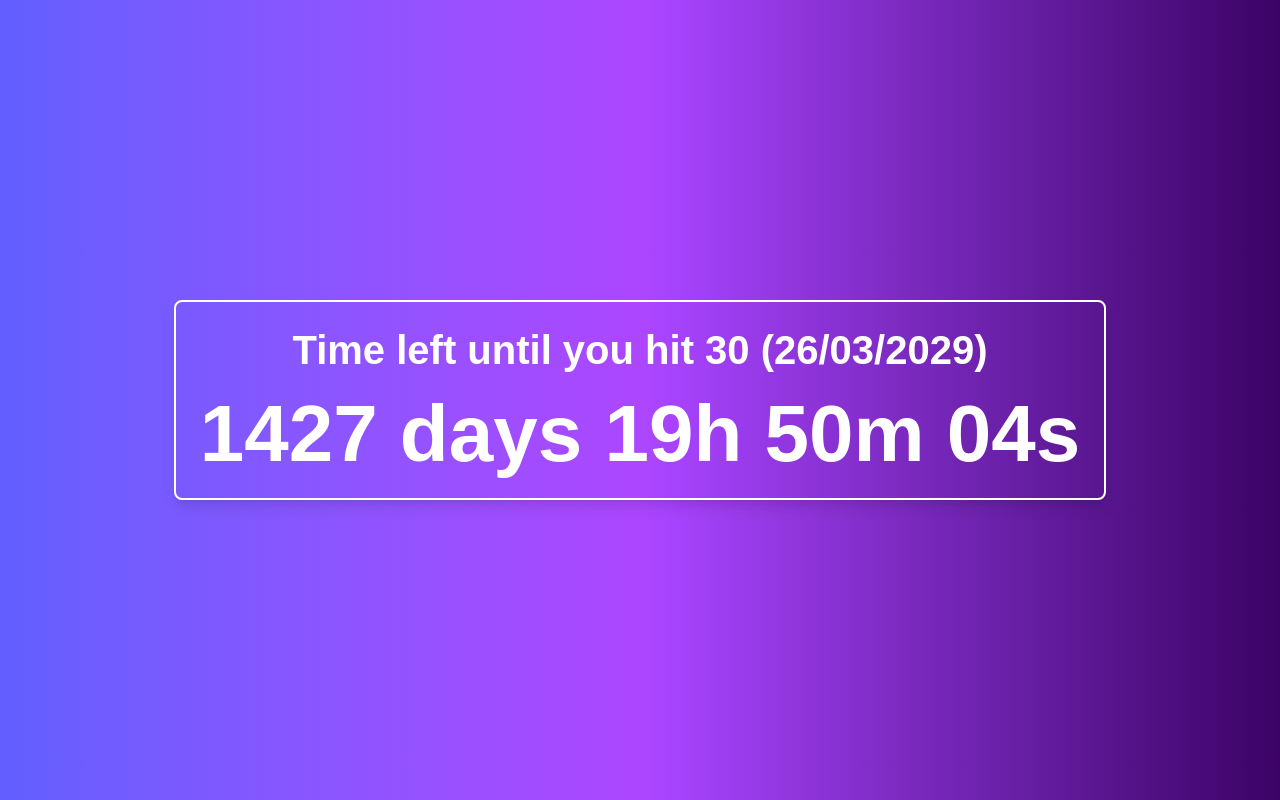
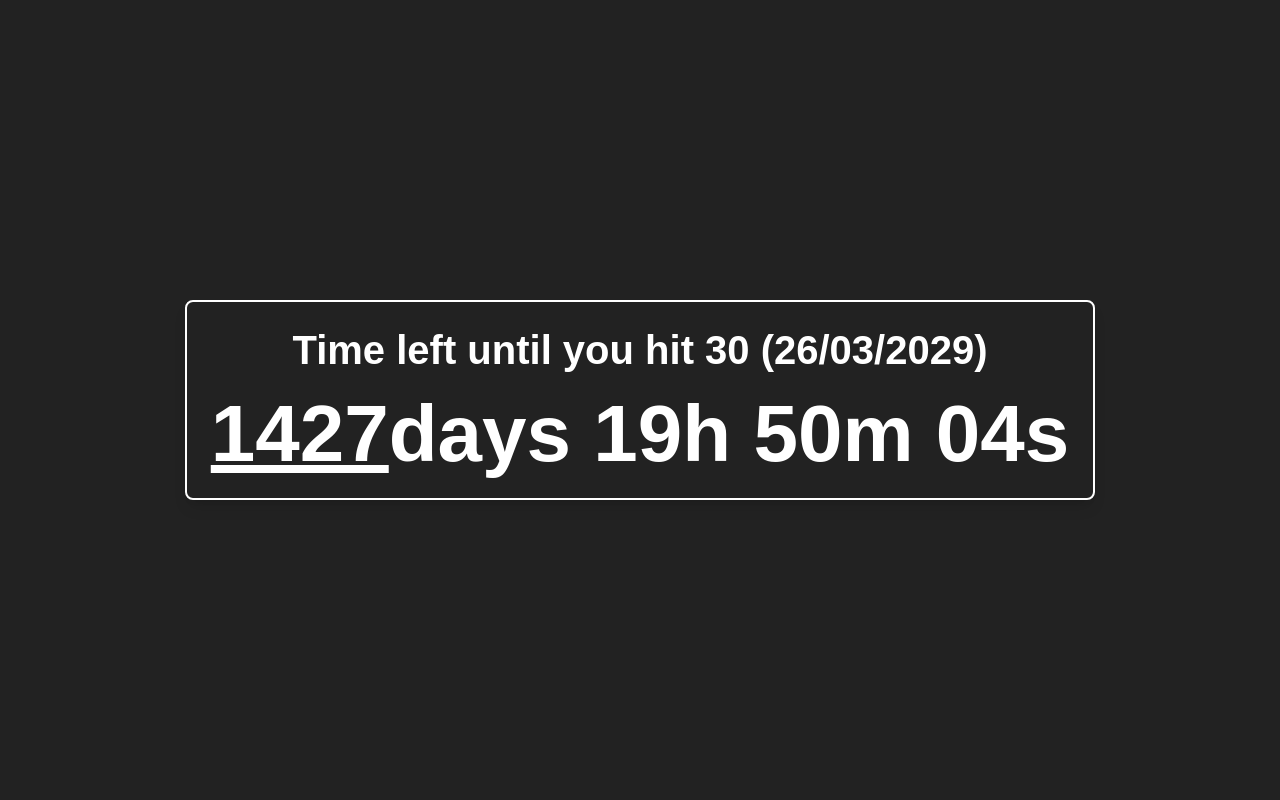
Before and after one commit to dangsangn/count-down-timer, a plain HTML site: page index.html in a window 1280 px wide. Drawn offline with nearby package versions, Linux system fonts and the light colour scheme.

Commit message:
change color

```diff
--- a/index.html
+++ b/index.html
@@ -25,12 +25,11 @@
         font-size: 80px;
         font-weight: bold;
       }
-
     </style>
     <script src="https://cdn.jsdelivr.net/npm/@tailwindcss/browser@4"></script>
   </head>
 
-  <body class="bg-gradient-to-r from-indigo-500 via-purple-500 to-purple-950">
+  <body class="bg-gray-950">
     <div
       class="flex flex-col items-center justify-center p-6 rounded-lg shadow-lg text-white border-2 border-white bg-opacity-50"
     >
@@ -38,10 +37,10 @@
         Time left until you hit 30 (26/03/2029)
       </h1>
       <div id="timer" class="text-7xl font-bold">
-        <span id="day">00</span> days <span id="hour">00</span>h
-        <span id="minute">00</span>m <span id="second">00</span>s
+        <span class="underline" id="day">00</span>days
+        <span id="hour">00</span>h <span id="minute">00</span>m
+        <span id="second">00</span>s
       </div>
-
     </div>
     <script>
       const countdownDate = new Date("March 26, 2029 00:00:00").getTime();
```
